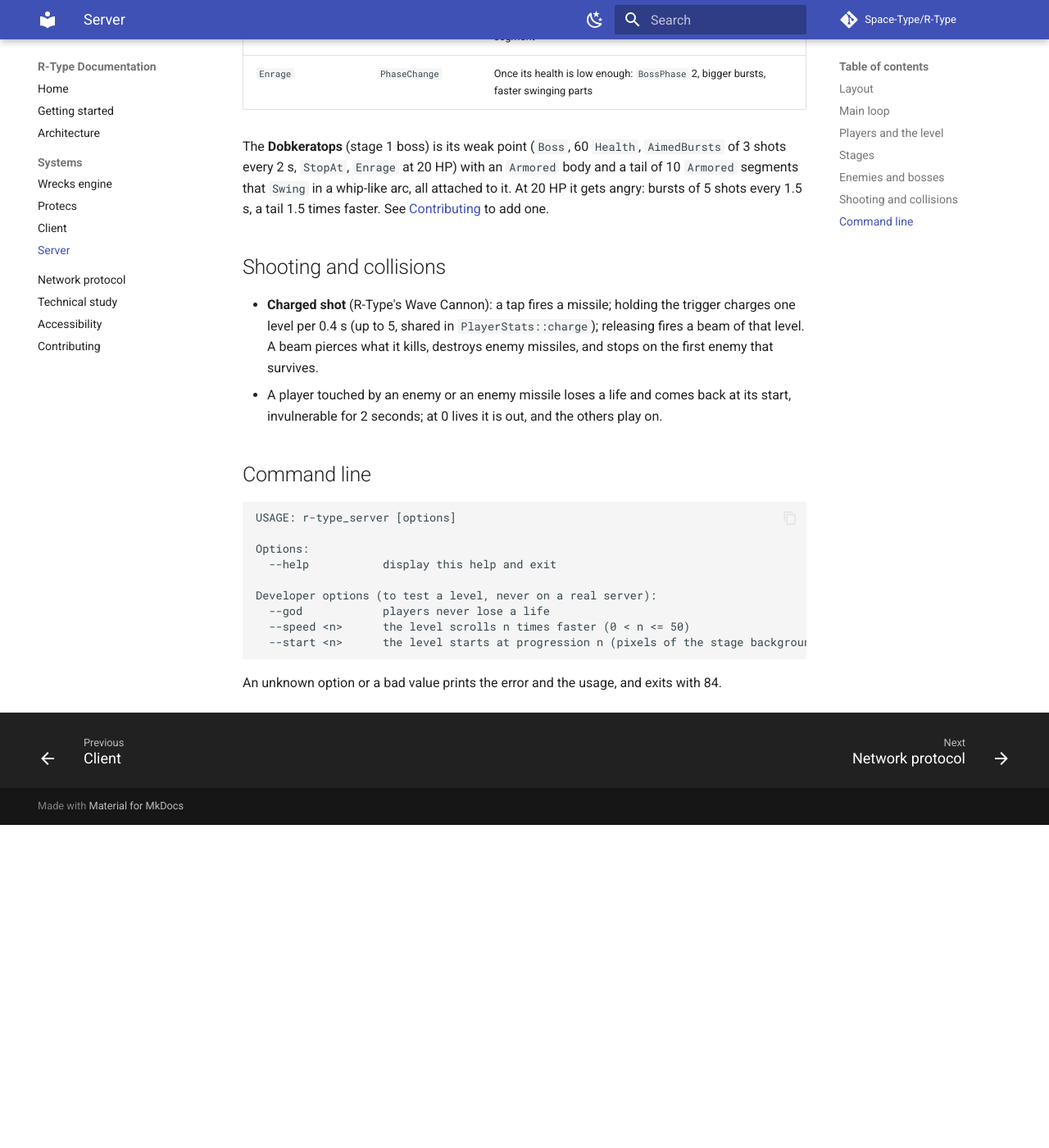
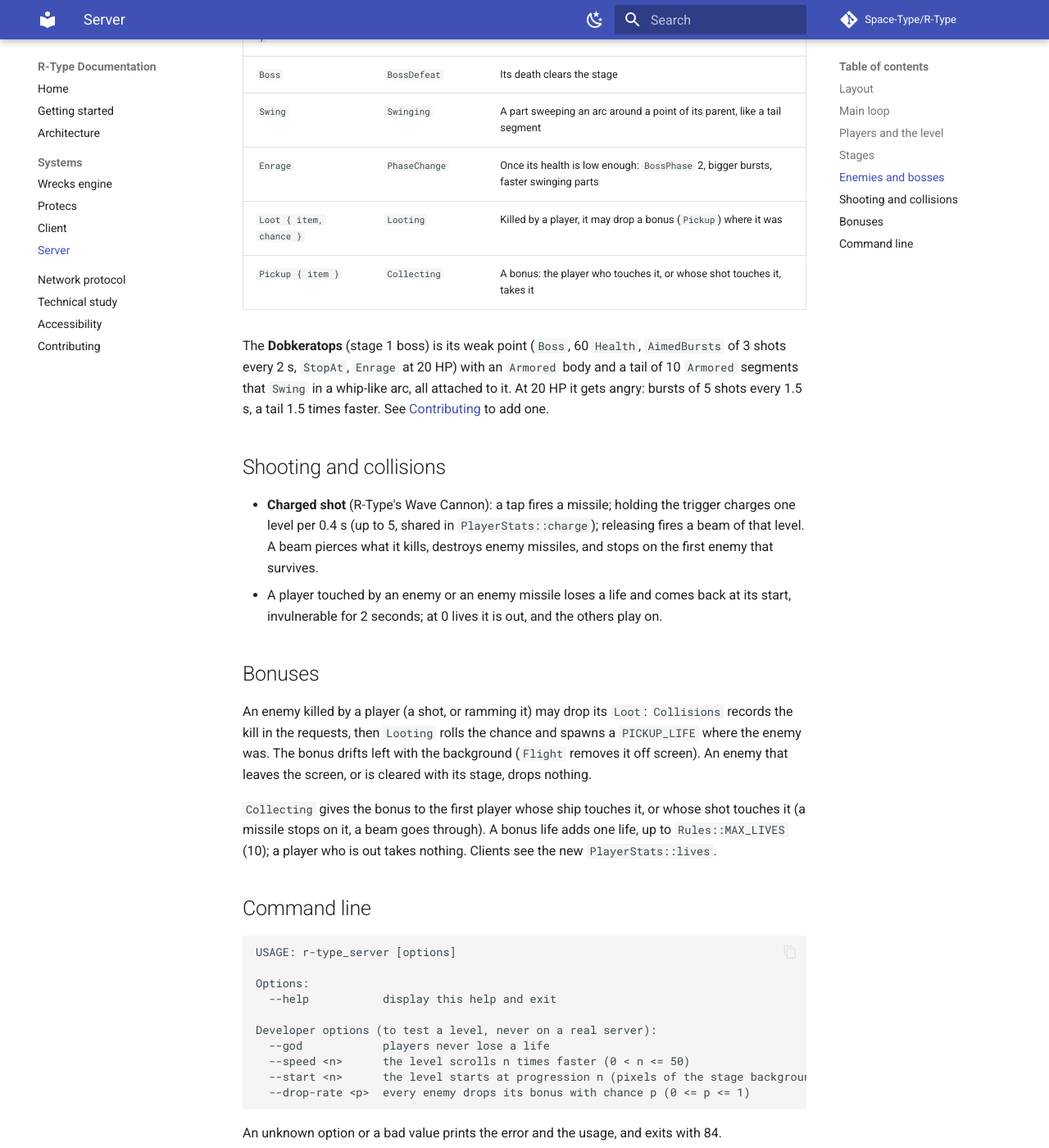
Before and after one commit to Space-Type/Documentation, an MkDocs documentation site: the page built from docs/systems/server.md, in a window 1280 px wide and 1400 px high, scrolled down 2777 px. Shown: the whole window at 82% size. Built offline with MkDocs 1.6.1 and Material for MkDocs 9.7.7, drawn with Linux system fonts in a browser that asks for light colours; comment, search, counter and statistics services are not loaded; before the commit the page ends 3783 px from its top, so only the background shows below that; some of the changed text lies outside the part shown.

Commit message:
docs(gameplay): document the bonus lives

````diff
--- a/docs/systems/server.md
+++ b/docs/systems/server.md
@@ -14,7 +14,7 @@ Server/
   src/game/Requests/            entities the systems ask to create or delete
   src/game/Blueprints/          enemies and bosses as lists of components
   src/game/Waves/               stage files: parsing and loading
-  src/game/DevOptions/          --help, --god, --speed, --start
+  src/game/DevOptions/          --help, --god, --speed, --start, --drop-rate
   src/game/Rules.hpp            gameplay constants (speeds, sizes, lives...)
   src/components/               server-only components
   src/systems/                  server systems, listed in Tuple.hpp
@@ -66,15 +66,20 @@ every `n` from 1 until a file is missing:
 length 3797          # progression where the scrolling stops (pixels of stage-<n>.png)
 boss   dobkeratops   # blueprint of the boss; without it, the stage ends at its length
 
-# progression  type       y       movement
+# progression  type       y       movement  loot
 120            pata-pata  80      sine
-280            pata-pata  random  straight
+240            pata-pata  80      sine      life
+280            pata-pata  random  straight  life:0.5
 ```
 
 `y` is the top of the enemy in world units (0 at the top of the screen), or
 `random`: `StageSpawner` then draws a new height each time the enemy appears,
 between 40 and 374, so that an enemy moving along a sine stays on screen. The
 draw is seeded with the clock, so it changes in every game.
+
+`loot` is optional: what the enemy drops when a player kills it. `life` always
+drops a bonus life, `life:<chance>` with a chance from 0 to 1, `none` nothing.
+Without it, the enemy drops a life with `Rules::LIFE_DROP_CHANCE` (0.1).
 
 1. `Scrolling` advances `Level::progression` (30 background pixels per second)
    up to `length`.
@@ -105,6 +110,8 @@ enemy or a boss is a **blueprint** (`src/game/Blueprints`), not a class:
 | `Boss` | `BossDefeat` | Its death clears the stage |
 | `Swing` | `Swinging` | A part sweeping an arc around a point of its parent, like a tail segment |
 | `Enrage` | `PhaseChange` | Once its health is low enough: `BossPhase` 2, bigger bursts, faster swinging parts |
+| `Loot { item, chance }` | `Looting` | Killed by a player, it may drop a bonus (`Pickup`) where it was |
+| `Pickup { item }` | `Collecting` | A bonus: the player who touches it, or whose shot touches it, takes it |
 
 The **Dobkeratops** (stage 1 boss) is its weak point (`Boss`, 60 `Health`,
 `AimedBursts` of 3 shots every 2 s, `StopAt`, `Enrage` at 20 HP) with an
@@ -122,6 +129,19 @@ a tail 1.5 times faster. See [Contributing](../contributing.md#add-an-enemy-or-a
   at its start, invulnerable for 2 seconds; at 0 lives it is out, and the
   others play on.
 
+## Bonuses
+
+An enemy killed by a player (a shot, or ramming it) may drop its `Loot`:
+`Collisions` records the kill in the requests, then `Looting` rolls the chance
+and spawns a `PICKUP_LIFE` where the enemy was. The bonus drifts left with the
+background (`Flight` removes it off screen). An enemy that leaves the screen, or
+is cleared with its stage, drops nothing.
+
+`Collecting` gives the bonus to the first player whose ship touches it, or
+whose shot touches it (a missile stops on it, a beam goes through). A bonus
+life adds one life, up to `Rules::MAX_LIVES` (10); a player who is out takes
+nothing. Clients see the new `PlayerStats::lives`.
+
 ## Command line
 
 ```text
@@ -134,6 +154,7 @@ Developer options (to test a level, never on a real server):
   --god            players never lose a life
   --speed <n>      the level scrolls n times faster (0 < n <= 50)
   --start <n>      the level starts at progression n (pixels of the stage background)
+  --drop-rate <p>  every enemy drops its bonus with chance p (0 <= p <= 1)
 ```
 
 An unknown option or a bad value prints the error and the usage, and exits
````
Also changed, not shown: docs/accessibility.md (+2 -1 lines), docs/architecture.md (+3 -1 lines), docs/getting-started.md (+3 -1 lines), docs/protocol.md (+3 -1 lines), docs/rfc-rtype.txt (+5 -5 lines).
